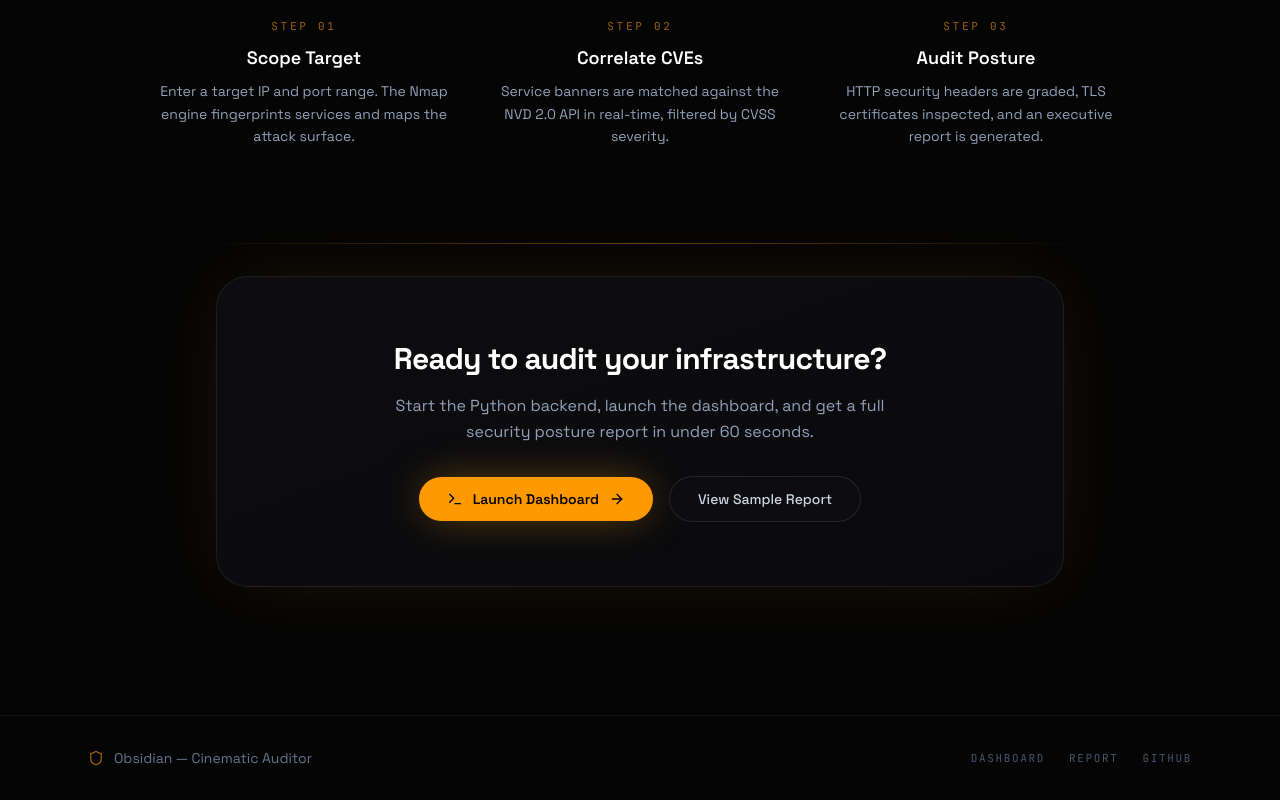
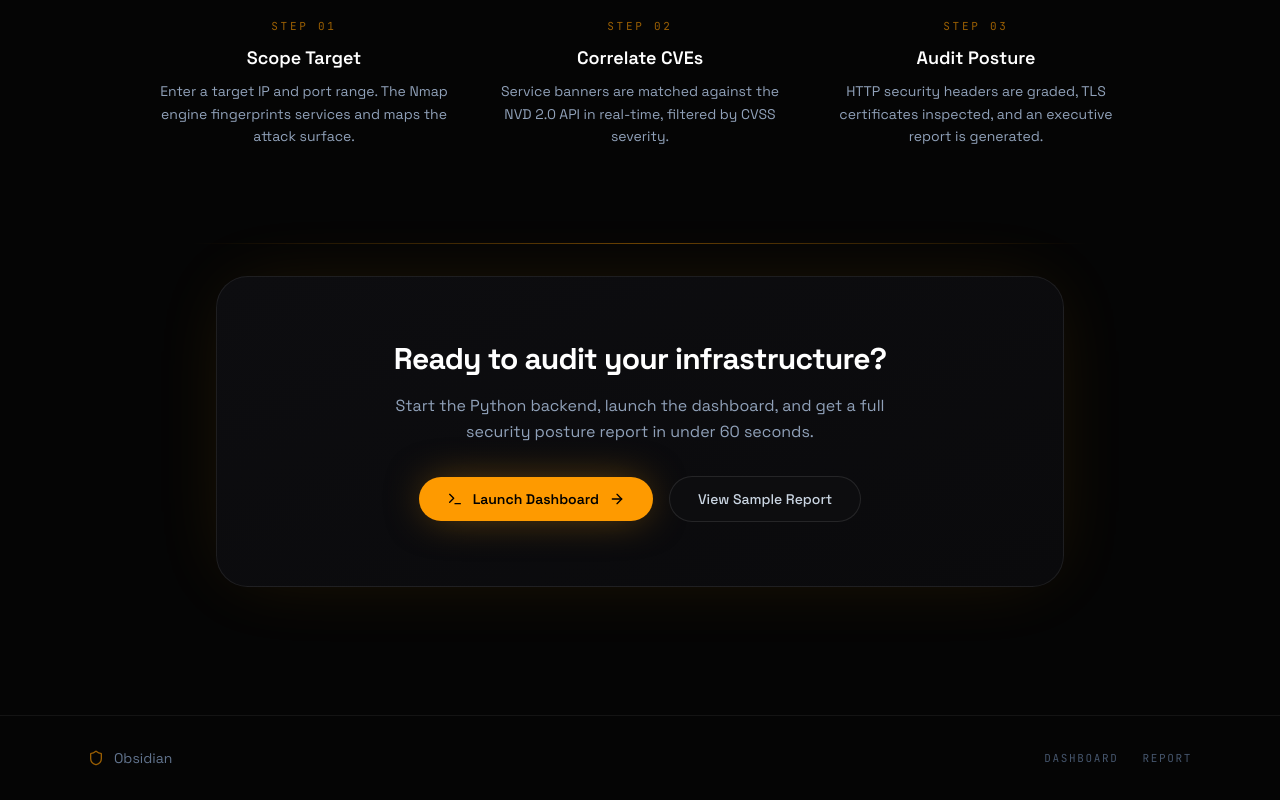
Before and after one commit to Muhilanmike/Obsidian, a Next.js app: page / in a window 1280 px wide. Shown: the part 1928-2728 px from the top of the page. Built offline with nearby package versions, Linux system fonts and the light colour scheme.

Commit message:
style: simplify footer brand text and remove GitHub link

```diff
--- a/app/page.tsx
+++ b/app/page.tsx
@@ -380,7 +380,7 @@ export default function LandingPage() {
         <div className="mx-auto flex max-w-6xl flex-col items-center justify-between gap-4 px-6 md:flex-row">
           <div className="flex items-center gap-2.5 text-sm text-slate-500">
             <Shield className="size-4 text-amber-500/60" />
-            <span>Obsidian — Cinematic Auditor</span>
+            <span>Obsidian</span>
           </div>
           <div className="flex items-center gap-6 font-mono text-[11px] uppercase tracking-[0.15em] text-slate-600">
             <Link href="/dashboard" className="transition-colors hover:text-slate-400">
@@ -389,14 +389,6 @@ export default function LandingPage() {
             <Link href="/report" className="transition-colors hover:text-slate-400">
               Report
             </Link>
-            <a
-              href="https://github.com"
-              target="_blank"
-              rel="noopener noreferrer"
-              className="transition-colors hover:text-slate-400"
-            >
-              GitHub
-            </a>
           </div>
         </div>
       </footer>
```
